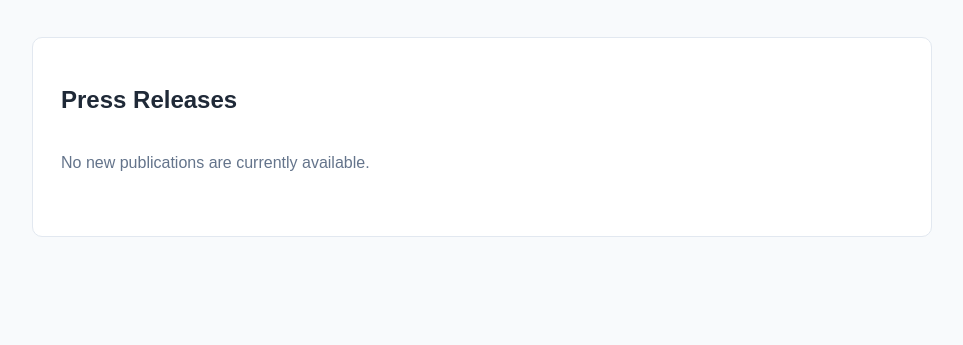
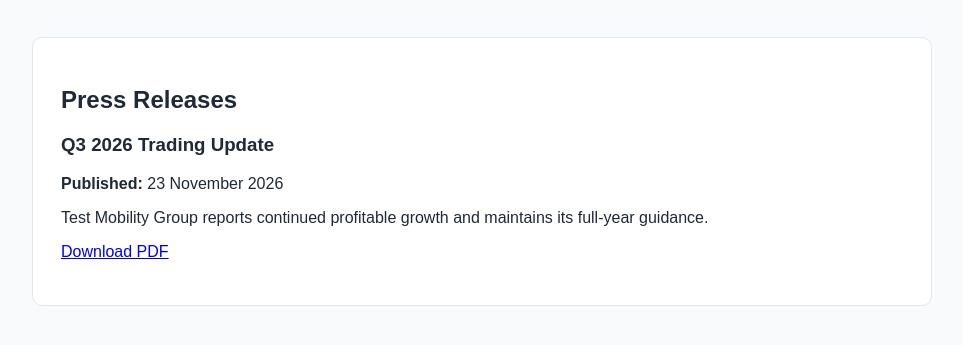
Before and after one commit to marcusrigholtinfo-dotcom/ir-monitor-test, a plain HTML site: page index.html in a window 1280 px wide. Shown: the part 153-498 px from the top of the page, without its empty margins (158-1121 px from the left). Drawn offline with Linux system fonts and the light colour scheme.

Commit message:
Update index.html

```diff
--- a/index.html
+++ b/index.html
@@ -50,9 +50,19 @@
   <main>
     <section class="publication-section">
       <h2>Press Releases</h2>
-      <div id="publications">
-        <p class="empty-state">No new publications are currently available.</p>
-      </div>
+    <div id="publications">
+  <article class="publication">
+    <h3>Q3 2026 Trading Update</h3>
+    <p><strong>Published:</strong> 23 November 2026</p>
+    <p>
+      Test Mobility Group reports continued profitable growth and maintains
+      its full-year guidance.
+    </p>
+    <p>
+      <a href="test-mobility-q3-2026.pdf">Download PDF</a>
+    </p>
+  </article>
+</div>
     </section>
   </main>
 </body>
```
